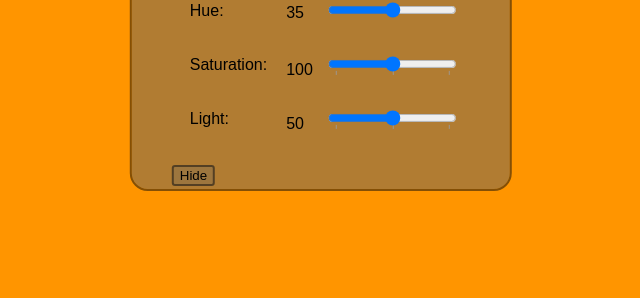
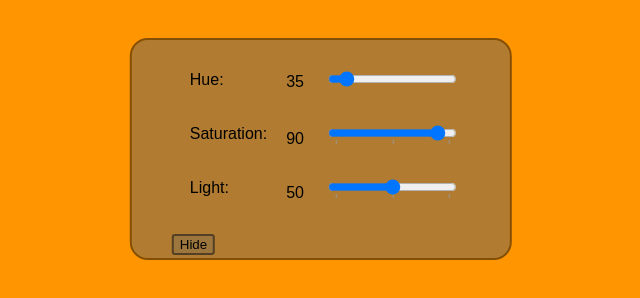
Before and after one commit to ASmurf42/ASmurf42.github.io, a plain HTML site: page index.html in a window 1280 px wide. Both pictures are taken after a click on the button "Hide". Shown: the whole page, without its empty margins (319-959 px from the left). Drawn offline with Linux system fonts and the light colour scheme.

Commit message:
tmp working on hiding menue but broken

```diff
--- a/script.js
+++ b/script.js
@@ -6,11 +6,16 @@ let hueSlider = document.querySelector("#hue");
 let satSlider = document.querySelector("#sat");
 let lightSlider = document.querySelector("#light");
 
+let showingMenue;
 
 
 hueNumber.innerHTML = 35;
-satNumber.innerHTML = 100;
+satNumber.innerHTML = 90;
 lightNumber.innerHTML = 50;
+
+hueSlider.value = 35;
+satSlider.value = 90;
+lightSlider.value = 50;
 
 console.log("hello");
 updateColor();
@@ -30,8 +35,38 @@ function updateColor(start) {
     "%)";
     if (start) {
         document.body.style.backgroundColor = "hsl(35,100%,50%)";
+
+        hueSlider.value = 35;
+        satSlider.value = 90;
+        lightSlider.value = 50;
     }
 }
+
+function toggleColapse() {
+    console.log("hi")
+    let container = document.getElementById("collapsable");
+
+
+
+
+    if (showingMenue || showingMenue !== undefined) {
+        console.log("showing")
+        container.classList.toggle("showing");
+        container.classList.toggle("hiding");
+        showingMenue = false;
+    }
+    else if (!showingMenue || showingMenue !== undefined) {
+        console.log("hiding")
+        container.classList.toggle("showing");
+        showingMenue = true;
+
+    }
+    else {
+        console.log("else");
+    }
+
+}
+
 
 updateColor(true);
 
--- a/style.css
+++ b/style.css
@@ -9,9 +9,9 @@ p {
 
 main {
     position: absolute;
-    top: 10%;
+    top: 5%;
     left: 50%;
-    transform: translate(-50%,-50%);
+    transform: translateX(-50%);
     background-color: rgba(100,100,100,0.5);
     padding: 0.75rem 3rem 0.2rem 2.5rem;
     border-radius: 1rem;
@@ -26,6 +26,9 @@ button {
     background-color: rgba(100,100,100,0.25);
     border-radius: 0.2rem;
 }
+button:hover {
+    cursor: pointer;
+}
 td {
     padding-left: 1rem;
 }
@@ -37,3 +40,31 @@ td span {
     max-width: 4ch;
     display: inline-block;
 }
+.hiding {
+    animation: mymove 1s ;
+    animation-fill-mode: forwards;
+}
+.showing {
+    animation: mymove 1s;
+    animation-fill-mode: forwards;
+    animation-direction: reverse;
+}
+
+
+@keyframes mymove {
+    0% {
+        scale: 100%;
+        opacity: 100%;
+        display: inherit;
+    }
+    99% {
+        scale: 0%;
+        opacity: 0%;
+        display: inherit;
+    }
+    100% {
+        scale: 0%;
+        opacity: 0%;
+        display: none!important;
+    }
+}
```
